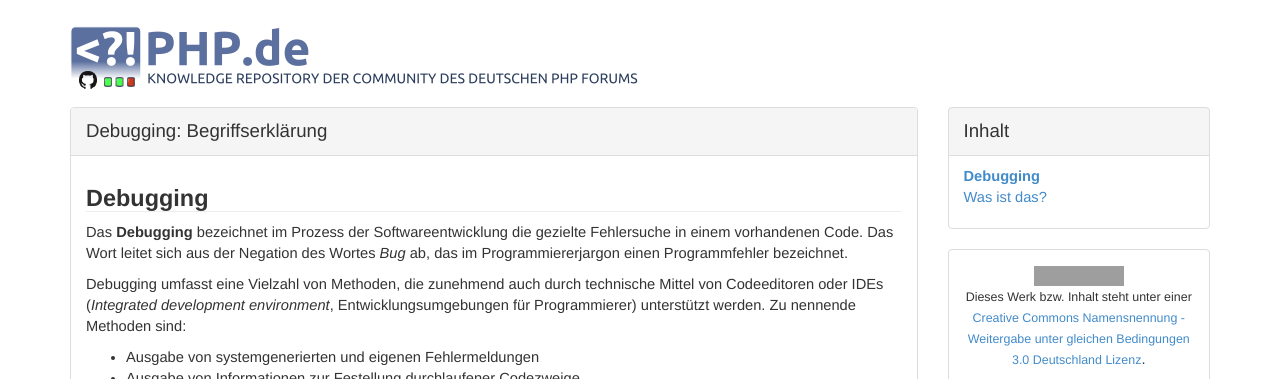
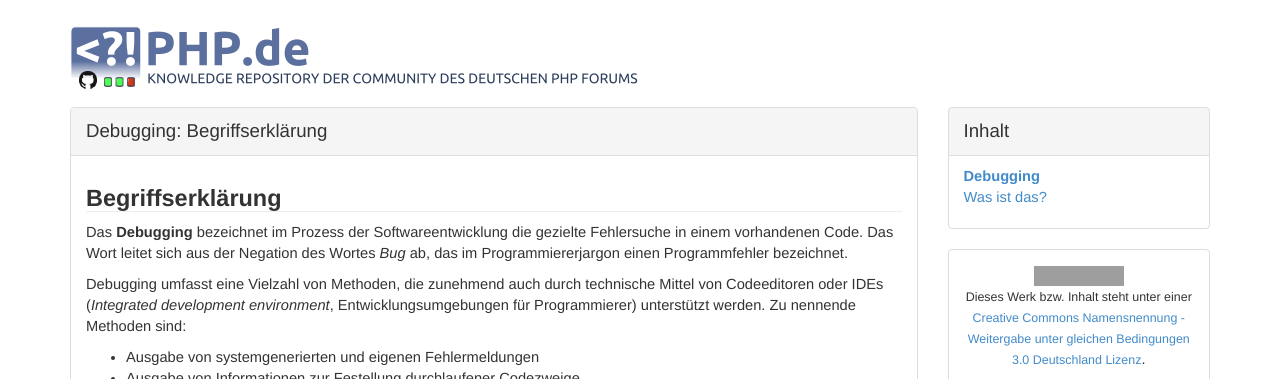
Before and after one commit to php-de/php-de.github.io, a Jekyll site: the page built from debugging/debugging.md, in a window 1280 px wide. Shown: the top 379 px of the page. Built offline with Jekyll 4.4.1, drawn with Linux system fonts in a browser that asks for light colours; grey boxes are pictures that could not be loaded.

Commit message:
Update debugging.md

```diff
--- a/debugging/debugging.md
+++ b/debugging/debugging.md
@@ -14,12 +14,12 @@ author:
 
 inhalt:
     -   name: "Debugging"
-        anchor: debugging
+        anchor: begriffserklrung
         simple: "Was ist das?"
 
 ---
 
-### Debugging
+### Begriffserklärung
 
 Das **Debugging** bezeichnet im Prozess der Softwareentwicklung die gezielte Fehlersuche in einem vorhandenen Code. Das Wort leitet sich aus der Negation des Wortes *Bug* ab, das im Programmiererjargon einen Programmfehler bezeichnet.
 
```
